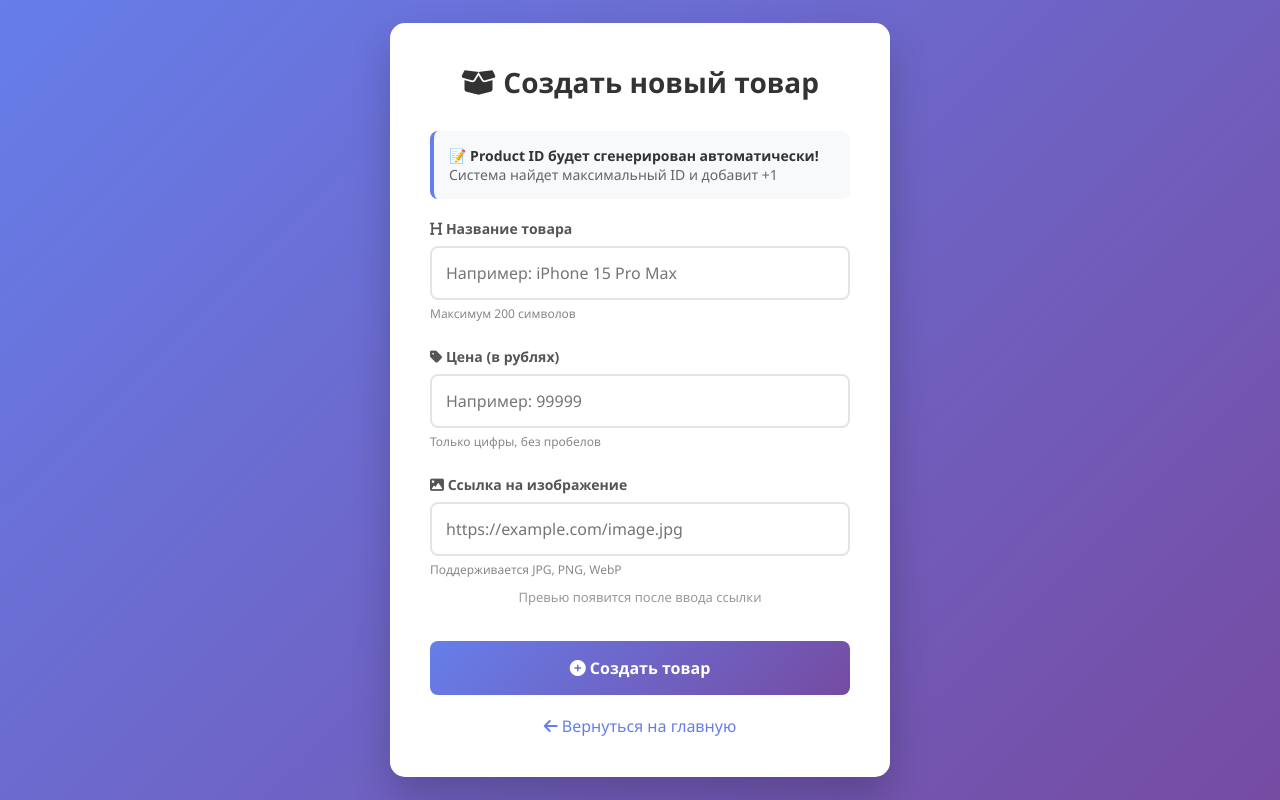
After one commit to thelight21313/mini-shop, a Django app: page /create_product/ in a window 1280 px wide. The commit adds this page. Run offline with Django 4.2, Linux system fonts and the light colour scheme; parts of the project's set-up code (start-up, migrations or seed data) failed here and were passed over.

Commit message:
third commit

```diff
--- /dev/null
+++ b/main/templates/main/create_product.html
@@ -0,0 +1,213 @@
+<!DOCTYPE html>
+<html lang="ru">
+<head>
+    <meta charset="UTF-8">
+    <meta name="viewport" content="width=device-width, initial-scale=1.0">
+    <title>Создать товар</title>
+    <style>
+        * {
+            margin: 0;
+            padding: 0;
+            box-sizing: border-box;
+            font-family: 'Segoe UI', Tahoma, Geneva, Verdana, sans-serif;
+        }
+
+        body {
+            background: linear-gradient(135deg, #667eea 0%, #764ba2 100%);
+            min-height: 100vh;
+            display: flex;
+            align-items: center;
+            justify-content: center;
+            padding: 20px;
+        }
+
+        .form-container {
+            background: white;
+            border-radius: 15px;
+            padding: 40px;
+            width: 100%;
+            max-width: 500px;
+            box-shadow: 0 20px 40px rgba(0,0,0,0.2);
+        }
+
+        h2 {
+            text-align: center;
+            color: #333;
+            margin-bottom: 30px;
+            font-size: 28px;
+        }
+
+        .form-group {
+            margin-bottom: 25px;
+        }
+
+        label {
+            display: block;
+            margin-bottom: 8px;
+            color: #555;
+            font-weight: 600;
+            font-size: 14px;
+        }
+
+        input[type="text"],
+        input[type="number"] {
+            width: 100%;
+            padding: 14px;
+            border: 2px solid #e1e5e9;
+            border-radius: 8px;
+            font-size: 16px;
+            transition: all 0.3s ease;
+        }
+
+        input[type="text"]:focus,
+        input[type="number"]:focus {
+            border-color: #667eea;
+            outline: none;
+            box-shadow: 0 0 0 3px rgba(102, 126, 234, 0.1);
+        }
+
+        .submit-btn {
+            width: 100%;
+            background: linear-gradient(135deg, #667eea 0%, #764ba2 100%);
+            color: white;
+            border: none;
+            padding: 16px;
+            border-radius: 8px;
+            font-size: 16px;
+            font-weight: 600;
+            cursor: pointer;
+            transition: all 0.3s ease;
+            margin-top: 10px;
+        }
+
+        .submit-btn:hover {
+            transform: translateY(-2px);
+            box-shadow: 0 10px 20px rgba(102, 126, 234, 0.3);
+        }
+
+        .back-link {
+            display: block;
+            text-align: center;
+            margin-top: 20px;
+            color: #667eea;
+            text-decoration: none;
+            font-weight: 500;
+        }
+
+        .back-link:hover {
+            text-decoration: underline;
+        }
+
+        .info-box {
+            background: #f8f9fa;
+            padding: 15px;
+            border-radius: 8px;
+            margin-bottom: 20px;
+            font-size: 14px;
+            color: #666;
+            border-left: 4px solid #667eea;
+        }
+
+        .info-box strong {
+            color: #333;
+        }
+
+        .field-info {
+            font-size: 12px;
+            color: #888;
+            margin-top: 5px;
+        }
+
+        .preview {
+            margin-top: 10px;
+            text-align: center;
+        }
+
+        .preview img {
+            max-width: 100%;
+            max-height: 200px;
+            border-radius: 8px;
+            border: 2px dashed #ddd;
+            padding: 10px;
+        }
+    </style>
+    <link rel="stylesheet" href="https://cdnjs.cloudflare.com/ajax/libs/font-awesome/6.0.0/css/all.min.css">
+</head>
+<body>
+    <div class="form-container">
+        <h2><i class="fas fa-box-open"></i> Создать новый товар</h2>
+
+        <div class="info-box">
+            <p><strong>📝 Product ID будет сгенерирован автоматически!</strong></p>
+            <p>Система найдет максимальный ID и добавит +1</p>
+        </div>
+
+        <form method="post">
+            {% csrf_token %}
+
+            <div class="form-group">
+                <label for="title"><i class="fas fa-heading"></i> Название товара</label>
+                <input type="text" id="title" name="title" required
+                       placeholder="Например: iPhone 15 Pro Max">
+                <div class="field-info">Максимум 200 символов</div>
+            </div>
+
+            <div class="form-group">
+                <label for="price"><i class="fas fa-tag"></i> Цена (в рублях)</label>
+                <input type="number" id="price" name="price" required
+                       min="1" max="1000000"
+                       placeholder="Например: 99999">
+                <div class="field-info">Только цифры, без пробелов</div>
+            </div>
+
+            <div class="form-group">
+                <label for="image_url"><i class="fas fa-image"></i> Ссылка на изображение</label>
+                <input type="text" id="image_url" name="image_url" required
+                       placeholder="https://example.com/image.jpg">
+                <div class="field-info">Поддерживается JPG, PNG, WebP</div>
+
+                <div class="preview">
+                    <img id="image_preview" src="" alt="Превью" style="display: none;">
+                    <div id="no_preview" style="color: #999; font-size: 13px;">
+                        Превью появится после ввода ссылки
+                    </div>
+                </div>
+            </div>
+
+            <button type="submit" class="submit-btn">
+                <i class="fas fa-plus-circle"></i> Создать товар
+            </button>
+        </form>
+
+        <a href="{% url 'home' %}" class="back-link">
+            <i class="fas fa-arrow-left"></i> Вернуться на главную
+        </a>
+    </div>
+
+    <script>
+        // Превью изображения в реальном времени
+        document.getElementById('image_url').addEventListener('input', function() {
+            const url = this.value.trim();
+            const preview = document.getElementById('image_preview');
+            const noPreview = document.getElementById('no_preview');
+
+            if (url && (url.startsWith('http://') || url.startsWith('https://'))) {
+                preview.src = url;
+                preview.style.display = 'block';
+                noPreview.style.display = 'none';
+            } else {
+                preview.style.display = 'none';
+                noPreview.style.display = 'block';
+            }
+        });
+
+        // Автоподстановка https:// если не указан протокол
+        document.getElementById('image_url').addEventListener('blur', function() {
+            let url = this.value.trim();
+            if (url && !url.startsWith('http://') && !url.startsWith('https://')) {
+                this.value = 'https://' + url;
+            }
+        });
+    </script>
+</body>
+</html>
--- a/main/urls.py
+++ b/main/urls.py
@@ -26,4 +26,5 @@ urlpatterns = [
     path("order_history/", views.profile, name='order_history'),
     path('oferta/', views.oferta, name='oferta'),
     path('contacts/', views.contacts, name='contacts'),
+    path('create_product/', views.create_product, name='create_product'),
 ]
--- a/main/views.py
+++ b/main/views.py
@@ -69,7 +69,8 @@ def home(request):
 
 
     products = Product.objects.all()
-    return render(request, "main/home.html", {"products": products})
+    is_seller = request.user.groups.filter(name='seller').exists()
+    return render(request, "main/home.html", {"products": products, "is_seller": is_seller})
 
 
 @login_required
@@ -162,3 +163,29 @@ def oferta(request):
 
 def contacts(request):
     return render(request, 'main/contacts.html')
+
+
+def create_product(request):
+    if request.method == "POST":
+        new_product_id = 0
+        title = request.POST.get("title")
+        price = request.POST.get("price")
+        image_url = request.POST.get("image_url")
+
+        last_product = Product.objects.all(
+        ).order_by('-product_id').first()
+
+        if last_product:
+            new_product_id = last_product.product_id + 1
+        else:
+            new_product_id = 1
+
+        Product.objects.create(
+            title=title,
+            price=price,
+            image_url=image_url,
+            product_id=new_product_id
+        )
+        return redirect('home')
+
+    return render(request, "main/create_product.html")
```
Also changed, not shown: main/templates/main/home.html (+37 -0 lines).
